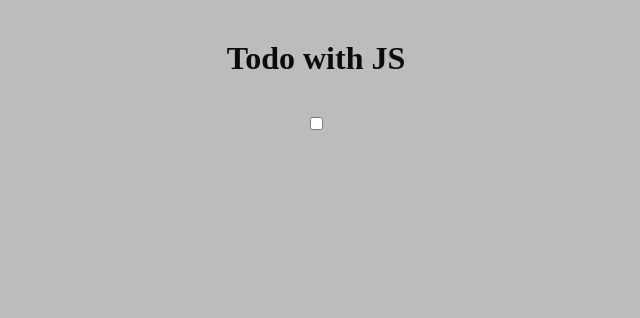
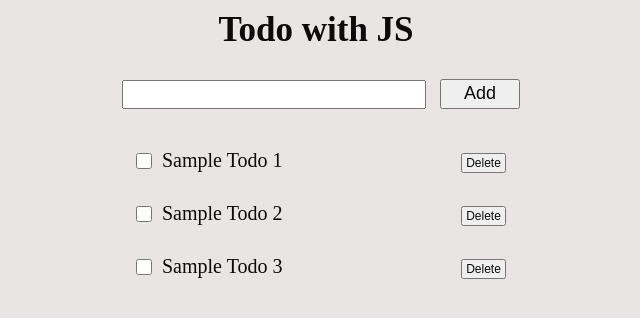
Before and after one commit to bhushankangutkar7/Todo_with_JS, a website: page index.html in a window 1280 px wide. Shown: the whole page, without its empty margins (324-964 px from the left). Drawn offline with Linux system fonts and the light colour scheme.

Commit message:
Add add Todo and delete Todo Logic

```diff
--- a/index.css
+++ b/index.css
@@ -1,20 +1,90 @@
-*{
+* {
   margin: 0;
   padding: 0;
-  background-color: rgb(190, 187, 187);
   color: rgb(12, 10, 10);
 }
 
-#main-Container{
-  margin-top: 5Vh;
+.app-Container {
+  width: 100vw;
+  height: 100vh;
   display: flex;
-  justify-content: center;
+  flex-direction: column;
   align-items: center;
+  background-color: rgb(233, 229, 229);
 }
 
-#wishlist-Container{
-  margin-top: 5Vh;
+.app-Name {
+  margin: 10px;
+  font-size: 35px;
+}
+
+.repeated-Msg {
+  color: red;
+}
+
+.input-Container {
+  margin: 10px;
+  min-width: 400px;
+  max-width: 1000px;
+}
+
+.input {
+  align-self: left;
+  width: 300px;
+  height: 25px;
+  margin: 10px;
+}
+
+.add-Btn {
+  margin-right: auto;
+  width: 80px;
+  height: 30px;
+  font-size: 18px;
+}
+
+
+
+.todo-Container {
+  margin: 10px;
+  min-width: 400px;
+  max-width: 1000px;
   display: flex;
+  flex-direction: column;
+  max-width: 800px;
+}
+
+.todo {
+  margin: 10px;
+  display: flex;
+  flex-direction: row;
   justify-content: center;
-  align-items: center;
+
 }
+
+
+.check-Box {
+  margin-left: 10px;
+  margin-top: 4px;
+  align-content: left;
+  width: 16px;
+  height: 16px;
+}
+
+.todoLabel {
+
+  margin-left: 10px;
+  margin-bottom: 10px;
+  font-size: 20px;
+}
+
+.delete-Btn {
+  margin-top: 4px;
+  margin-left: auto;
+  width: 45px;
+  height: 20px;
+  font-size: 12px;
+}
+
+.none-D{
+  display: none;
+}
--- a/index.html
+++ b/index.html
@@ -1,18 +1,40 @@
 <!DOCTYPE html>
 <html lang="en">
+
 <head>
   <meta charset="UTF-8">
   <meta name="viewport" content="width=device-width, initial-scale=1.0">
   <title>Todo With JS</title>
   <link rel="stylesheet" href="./index.css">
 </head>
+
 <body>
-  <h1 id="main-Container">Todo with JS</h1>
-  <div id="wishlist-Container">
-    <input type="checkbox"/>
-    <label></label>
+  <div class="app-Container">
+    <h1 class="app-Name">Todo with JS</h1>
+    <h3 class="repeated-Msg none-D">Todo is already in the Todo List</h3>
+    <div class="input-Container">
+      <input type="text" class="input">
+      <button class="add-Btn">Add</button>
+    </div>
+
+    <div class="todo-Container">
+      <!-- <div class="todo">
+        <input type="checkbox" class="check-Box" />
+        <label class="todoLabel">Europe tour</label>
+        <button class="delete-Btn">Delete</button>
+      </div>
+      <div class="todo">
+        <input type="checkbox" class="check-Box" />
+        <label class="todoLabel">Europe tour</label>
+        <button class="delete-Btn">Delete</button>
+      </div> -->
+    </div>
+
   </div>
 
-  <script src="./todo.js"></script>
+
+
+  <script type="module" src="./todo.js"></script>
 </body>
+
 </html>
--- a/todo.js
+++ b/todo.js
@@ -0,0 +1,83 @@
+const input = document.querySelector(".input");
+const addBtn = document.querySelector(".add-Btn");
+const repeatedMsg = document.querySelector(".repeated-Msg");
+const todoContainer = document.querySelector(".todo-Container");
+let id, value, isCompleted;
+let todoList = JSON.parse(localStorage.getItem("todoL")) || [
+  {id:"Sample1", value:"Sample Todo 1 ", isCompleted:false},
+  {id:"Sample2", value:"Sample Todo 2", isCompleted:false},
+  {id:"Sample3", value:"Sample Todo 3", isCompleted:false}
+];
+
+
+// function uuid() {
+//   return 'xxxxxxxx-xxxx-4xxx-yxxx-xxxxxxxxxxxx'
+//   .replace(/[xy]/g, function (c) {
+//       const r = Math.random() * 16 | 0,
+//           v = c == 'x' ? r : (r & 0x3 | 0x8);
+//       return v.toString(16);
+//   });
+// }
+
+const updateLocalStorage = (todoList) => {
+  localStorage.setItem("todoL", JSON.stringify(todoList))
+};
+
+// Adds value upon clicking enter
+input.addEventListener("keyup", (event) => {
+  if (event.key === "Enter" && input.value !== "") {
+    if (todoList.some(todo => todo.value === input.value)) {
+      repeatedMsg.classList.remove("none-D");
+    } else {
+      todoList.push({ id: crypto.randomUUID(), value: input.value, isCompleted: false });
+      repeatedMsg.classList.add("none-D");
+      renderTodoList(todoList);
+      input.value="";
+      updateLocalStorage(todoList);
+    }
+  }
+});
+
+// Adds value upon clicking Add Button
+addBtn.addEventListener("click", (event) => {
+  if (input.value !== "") {
+    if (todoList.some(todo => todo.value === input.value)) {
+      repeatedMsg.classList.remove("none-D");
+    } else {
+      todoList.push({ id: crypto.randomUUID(), value: input.value, isCompleted: false });
+      repeatedMsg.classList.add("none-D");
+      renderTodoList(todoList);
+      input.value="";
+      updateLocalStorage(todoList);
+    }
+  }
+});
+
+const renderTodoList = (todoList) => {
+  todoContainer.innerHTML = "";
+  todoList.map((todo) => {
+    const newTodo = document.createElement("DIV");
+    newTodo.classList.add("todo");
+    newTodo.innerHTML = `<input type="checkbox" class="check-Box" data-key=${todo.id}.${todo.value} />
+    <label class="todoLabel" data-key=${todo.id}.${todo.value}>${todo.value}</label>
+    <button class="delete-Btn" data-id=${todo.id}>Delete</button>`;
+    todoContainer.appendChild(newTodo);
+  });
+};
+
+renderTodoList(todoList); // This ensures any sample is shown to the user
+
+const deleteButtons = document.querySelectorAll(".delete-Btn");
+// console.log(deleteButtons);
+
+todoContainer.addEventListener("click", (event)=>{
+  if(event.target.dataset.id) {
+    todoList = todoList.filter((todo) => todo.id !== event.target.dataset.id);
+    renderTodoList(todoList);
+    updateLocalStorage(todoList);
+  }
+  if(event.target.dataset.key) {
+    todoList.map((todo)=> `${todo.id}.${todo.value}` === event.target.dataset.key? {...todo, isCompleted:!isCompleted}: todo);
+  };
+  console.log(todoList);
+});
--- /dev/null
+++ b/uuidCheck.js
@@ -0,0 +1,3 @@
+import { uuidv7 } from "uuidv7";
+
+console.log(uuidv7());
```
Also changed, not shown: package.json (added, +7 -0 lines), 1 other file.
